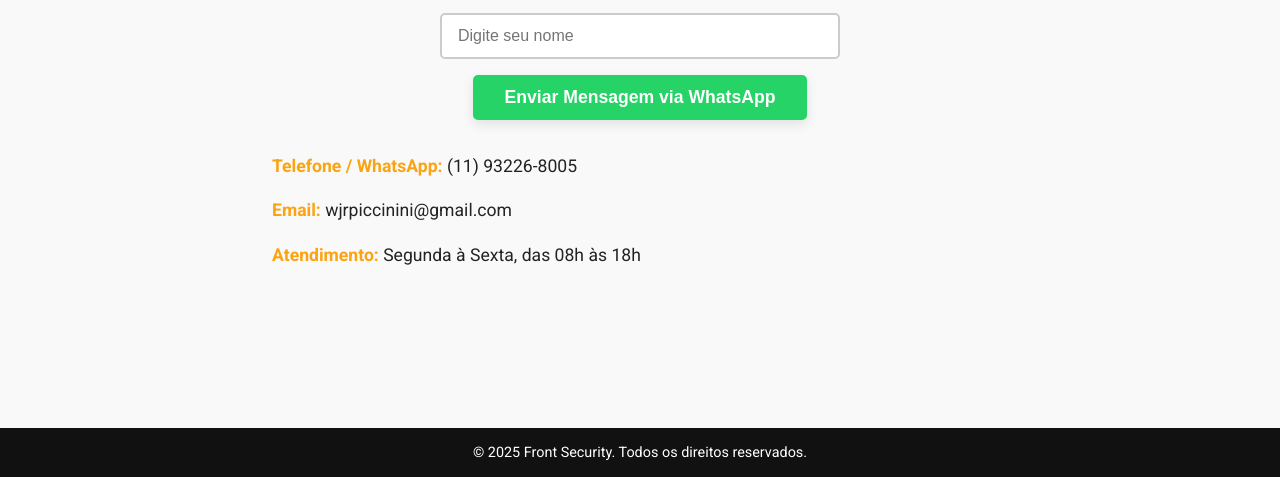
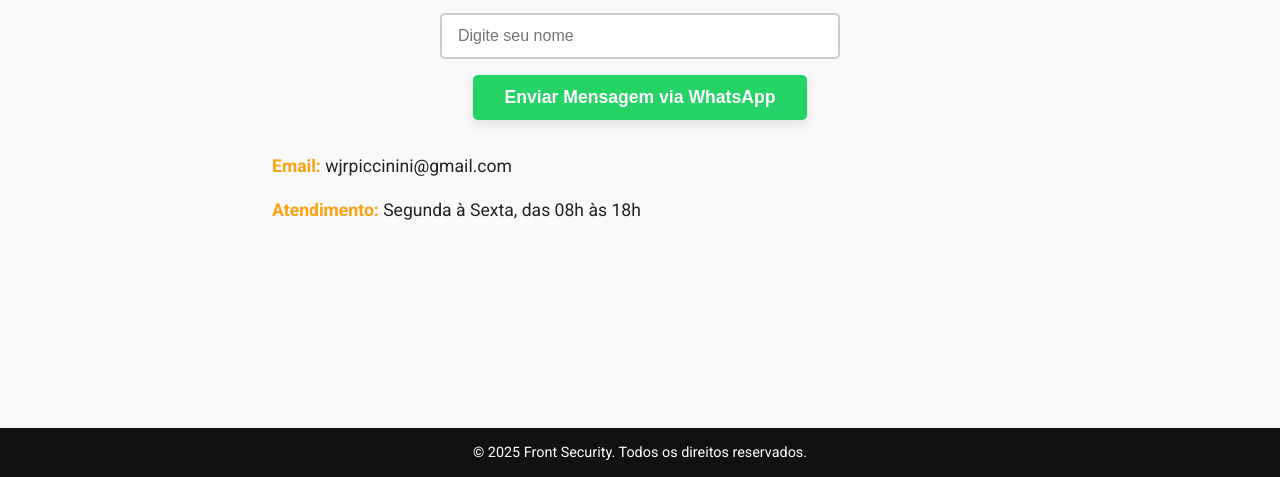
Before and after one commit to Eolemos/frontsiteteste, a plain HTML site: page paginas/contato/index.html in a window 1280 px wide. Shown: the part 323-800 px from the top of the page. Drawn offline with Linux system fonts and the light colour scheme.

Commit message:
Update index.html

```diff
--- a/paginas/contato/index.html
+++ b/paginas/contato/index.html
@@ -214,7 +214,6 @@
     </div>
 
     <div class="contact-info">
-      <p><strong>Telefone / WhatsApp:</strong> (11) 93226-8005</p>
       <p><strong>Email:</strong> wjrpiccinini@gmail.com</p>
       <p><strong>Atendimento:</strong> Segunda à Sexta, das 08h às 18h</p>
     </div>
```
